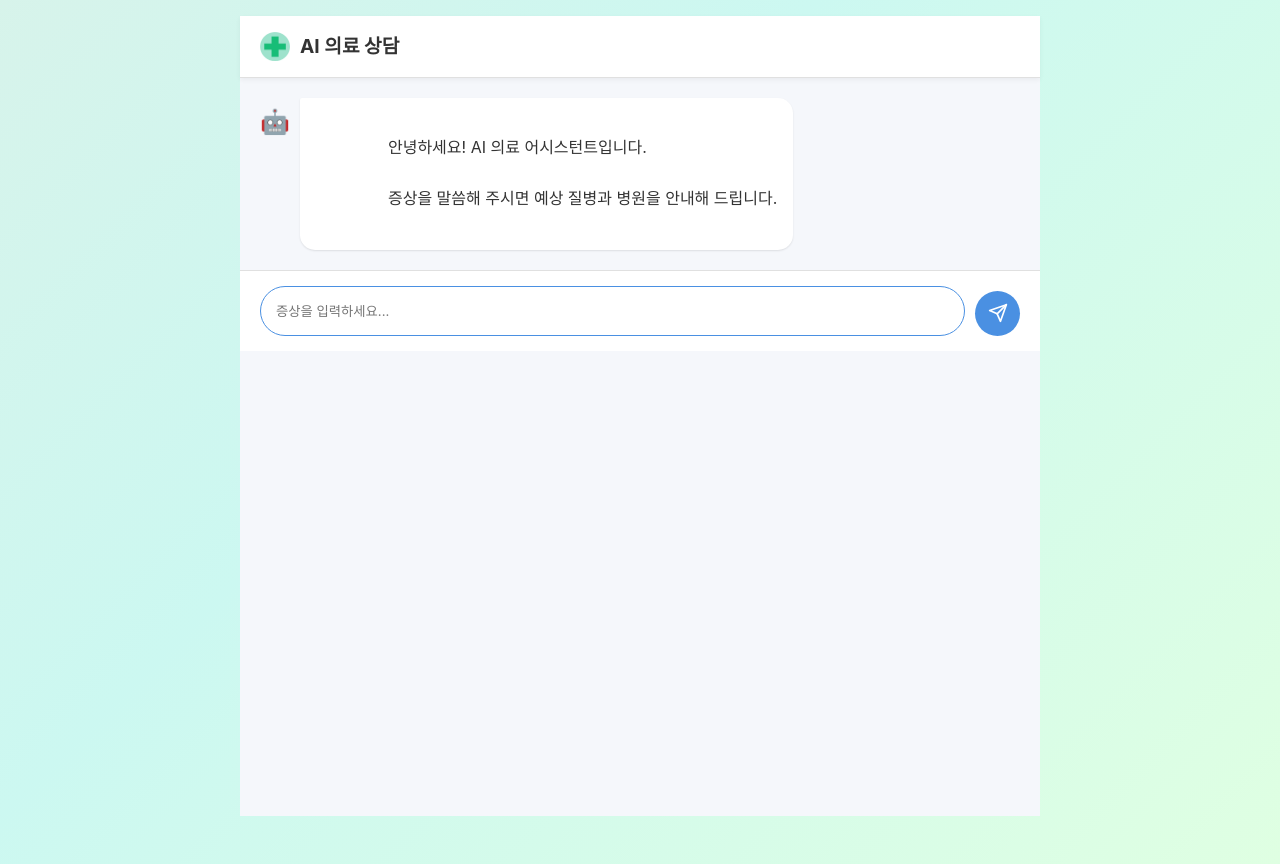
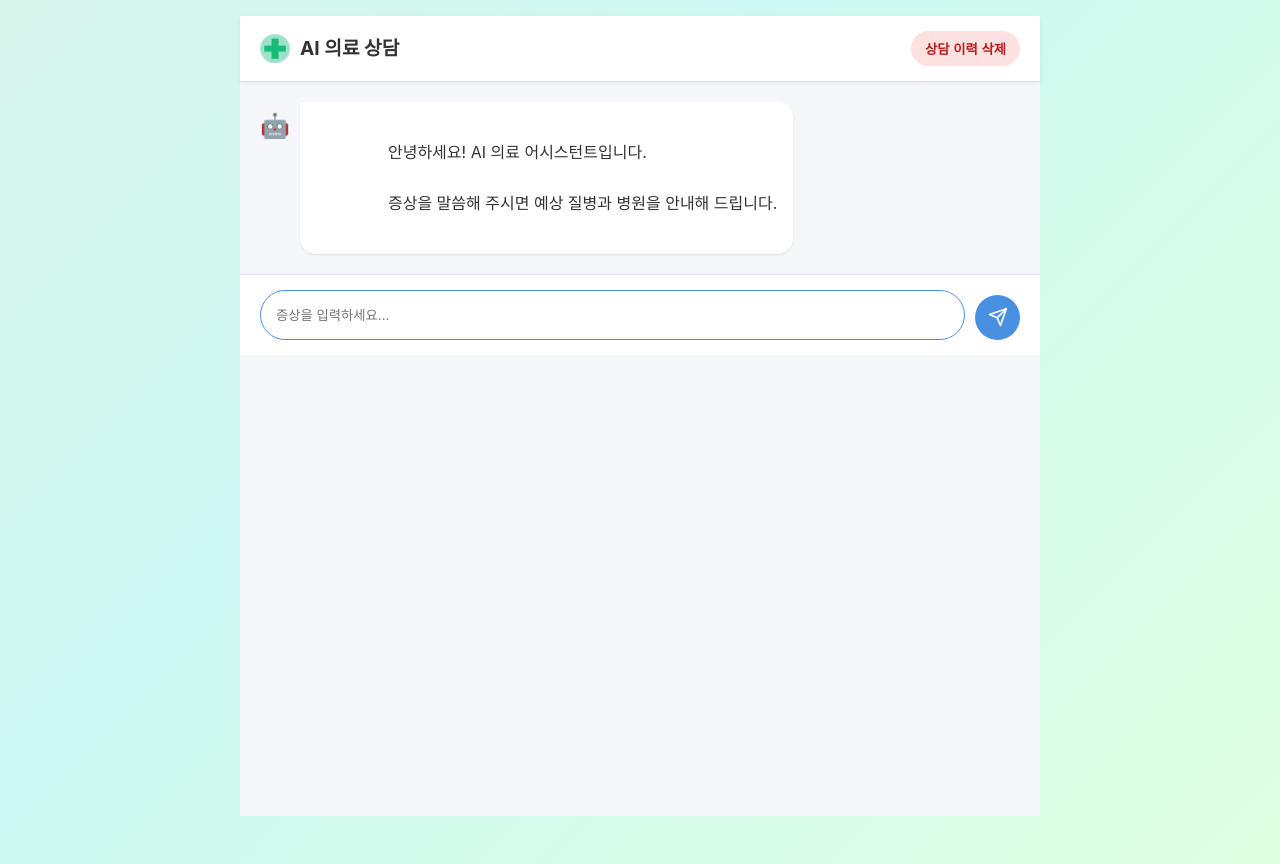
Before and after one commit to SKNETWORKS-FAMILY-AICAMP/SKN18-4th-1team, a Django app: page /consult/ in a window 1280 px wide. Shown: the part 67-931 px from the top of the page. Run offline with Django 4.2, Linux system fonts and the light colour scheme; the visitor is signed in with stand-in values (Sample User, id 1); data that the repository does not hold is empty; parts of the project's set-up code (start-up, migrations or seed data) failed here and were passed over.

```diff
--- a/Django/medical_app/urls.py
+++ b/Django/medical_app/urls.py
@@ -6,4 +6,5 @@ app_name = 'medical_app'
 urlpatterns = [
     path('', views.home, name='home'),
     path('consult/', views.index, name='index'),
+    path('consult/delete', views.delete_active_chat, name='delete_chat'),
 ]
--- a/Django/medical_app/views.py
+++ b/Django/medical_app/views.py
@@ -1,6 +1,8 @@
 import json
 import logging
-from django.shortcuts import render
+from django.contrib.auth.decorators import login_required
+from django.shortcuts import render, redirect
+from django.views.decorators.http import require_POST
 from user_app.models import ChatMessage, ChatSession
 from survey.models import SurveyResponse
 from .services import analyze_symptoms
@@ -203,11 +205,13 @@ def index(request):
 
     # 2. 대화 기록 불러오기 (GET, POST 모두 실행)
     chat_history = request.session.get('chat_history', [])
+    active_session = _get_or_create_session_for_user(request, create=False)
 
     # 3. 템플릿으로 데이터 전달
     context = {
         'chat_history': chat_history,  # 이제 result 하나가 아니라 전체 기록을 보냅니다
         'error': error,
+        'active_session': active_session,
     }
 
     return render(request, 'medical_app/index.html', context)
@@ -216,6 +220,23 @@ def index(request):
 def home(request):
     """랜딩 페이지"""
     return render(request, 'medical_app/home.html')
+
+
+@login_required
+@require_POST
+def delete_active_chat(request):
+    chat_session = _get_or_create_session_for_user(request, create=False)
+    if chat_session and chat_session.user_id == request.user.id:
+        ChatMessage.objects.filter(session=chat_session).delete()
+        chat_session.delete()
+    request.session.pop('chat_history', None)
+    request.session.pop('chat_memory_summary', None)
+    request.session.pop('chat_region', None)
+    request.session.pop('chat_survey_summary', None)
+    request.session.pop('awaiting_region', None)
+    request.session.pop('pending_hospital_question', None)
+    request.session.modified = True
+    return redirect('medical_app:index')
 def _hydrate_summary_from_db(request):
     """
     세션에 요약이 없고 DB에 저장된 상담 요약이 있다면 불러와서 세션에 복원합니다.
--- a/Django/survey/forms.py
+++ b/Django/survey/forms.py
@@ -62,5 +62,5 @@ class SurveyForm(forms.ModelForm):
         })
         self.fields['address'].widget.attrs.update({
             'class': 'survey-input',
-            'placeholder': '예: 서울시 강남구'
+            'placeholder': '예: 서울특별시 강남구'
         })
--- a/Django/templates/medical_app/index.html
+++ b/Django/templates/medical_app/index.html
@@ -138,12 +138,30 @@
 
     /* 로딩 애니메이션 (선택사항) */
     .typing-indicator { font-size: 0.8rem; color: #888; margin-left: 45px; margin-bottom: 5px; display: none; }
+    .history-reset-form {
+        margin-left: auto;
+    }
+    .history-reset-btn {
+        border: none;
+        border-radius: 999px;
+        padding: 8px 14px;
+        background: #fee2e2;
+        color: #b91c1c;
+        font-weight: 600;
+        cursor: pointer;
+    }
 </style>
 
 <div class="chat-layout">
     <div class="chat-header">
         <img src="{% static 'images/cross_logo.png' %}" alt="Logo" class="header-logo">
         <h2 class="header-title">AI 의료 상담</h2>
+        {% if request.user.is_authenticated %}
+        <form method="POST" action="{% url 'medical_app:delete_chat' %}" class="history-reset-form">
+            {% csrf_token %}
+            <button type="submit" class="history-reset-btn">상담 이력 삭제</button>
+        </form>
+        {% endif %}
     </div>
 
     <div id="chatContainer" class="chat-container">
```
